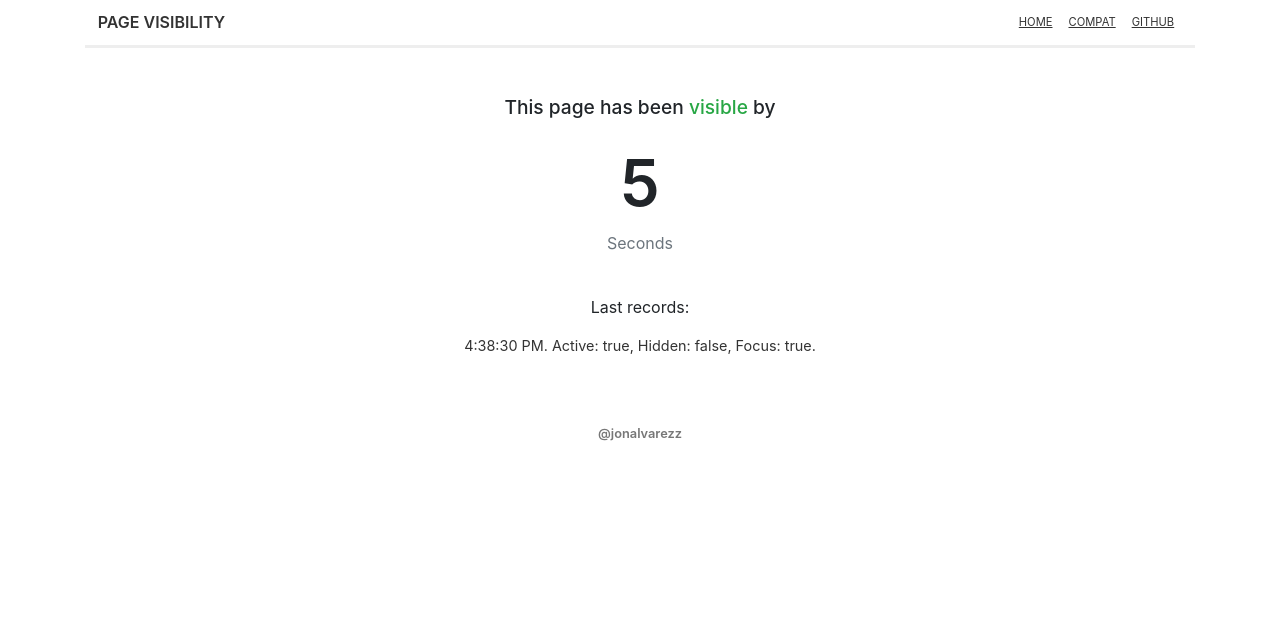
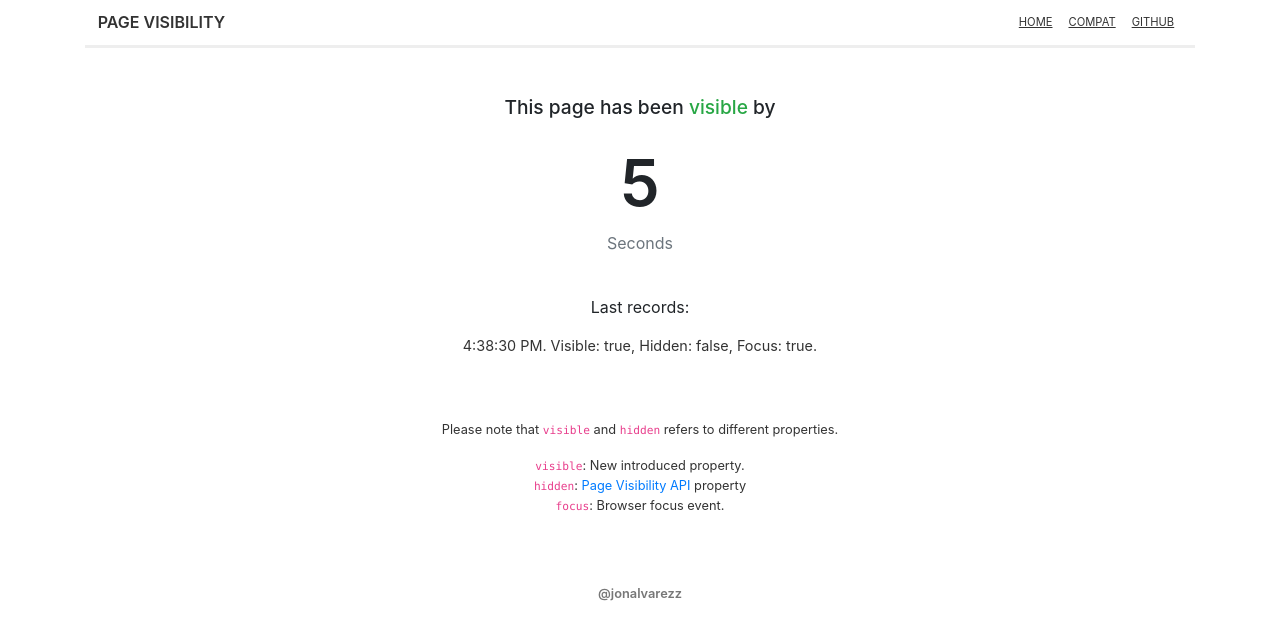
Before and after one commit to jonalvarezz/react-page-visible, a Next.js app: page / in a window 1280 px wide. Shown: the top 640 px of the page. Built offline with nearby package versions, Linux system fonts and the light colour scheme.

Commit message:
Enhance copy after property renaming

```diff
--- /dev/null
+++ b/components/Disclaimer.js
@@ -0,0 +1,40 @@
+const Disclaimer = () => (
+  <div>
+    <p>
+      Please note that <code>visible</code> and <code>hidden</code> refers to different properties.
+    </p>
+    <ul>
+      <li>
+        <code>visible</code>: New introduced property.
+      </li>
+      <li>
+        <code>hidden</code>:{" "}
+        <a
+          href="https://developer.mozilla.org/en-US/docs/Web/API/Page_Visibility_API"
+          target="_blank"
+        >
+          Page Visibility API
+        </a>{" "}
+        property
+      </li>
+      <li>
+        <code>focus</code>: Browser focus event.
+      </li>
+    </ul>
+
+    <style jsx>{`
+      div {
+        margin-top: 4rem;
+        font-size: .8rem;
+        color: #333;
+      }
+
+      ul {
+        padding: 0;
+        list-style: none;
+      }
+    `}</style>
+  </div>
+);
+
+export default Disclaimer;
--- a/components/Logger.js
+++ b/components/Logger.js
@@ -10,25 +10,25 @@ class Logger extends React.Component {
 
   recordToString = record => {
     const date = record.date.toLocaleTimeString();
-    return `${date}. Active: ${record.active}, Hidden: ${
+    return `${date}. Visible: ${record.visible}, Hidden: ${
       record.hidden
     }, Focus: ${record.focus}.`;
   };
 
   log = () => {
-    const { hidden, focus, active } = this.props;
+    const { hidden, focus, visible } = this.props;
 
     if (
       this.records.length > 0 &&
       hidden === this.records[0].hidden &&
       focus === this.records[0].focus &&
-      active === this.records[0].active
+      visible === this.records[0].visible
     ) {
       return -1;
     }
 
     const record = {
-      active,
+      visible,
       hidden,
       focus,
       date: new Date()
--- a/pages/index.js
+++ b/pages/index.js
@@ -1,6 +1,8 @@
+import PageVisible from "../lib/PageVisible";
+
 import Logger from "../components/Logger";
 import Counter from "../components/Counter";
-import PageVisible from "../lib/PageVisible";
+import Disclaimer from "../components/Disclaimer";
 
 const Index = () => (
   <div>
@@ -15,7 +17,8 @@ const Index = () => (
             by
           </h1>
           <Counter key={`${hidden.toString()}-${focus.toString()}`} />
-          <Logger hidden={hidden} focus={focus} active={visible} />
+          <Logger hidden={hidden} focus={focus} visible={visible} />
+          <Disclaimer />
         </div>
       )}
     </PageVisible>
```
